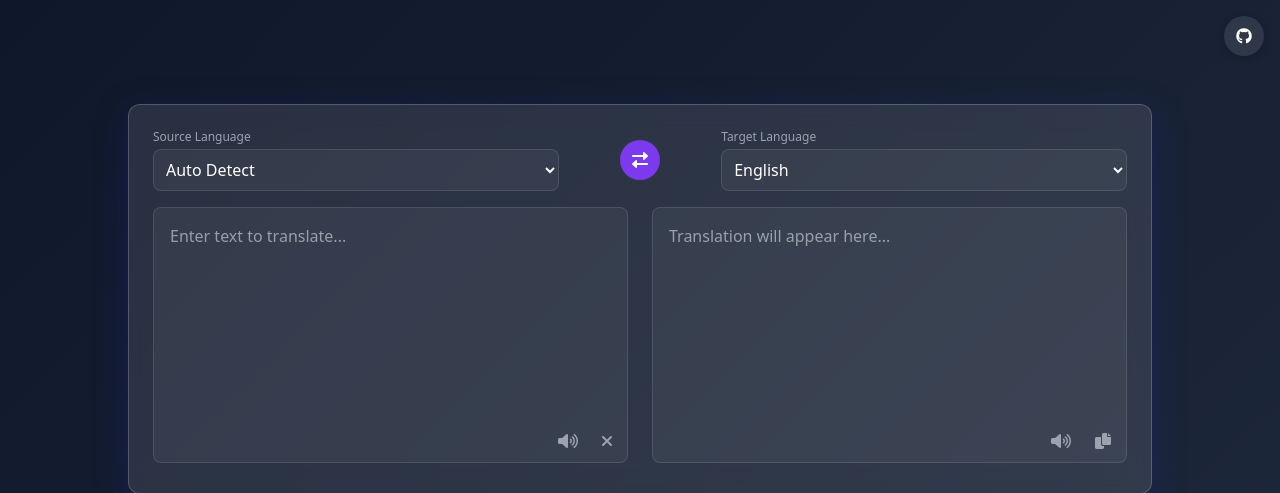
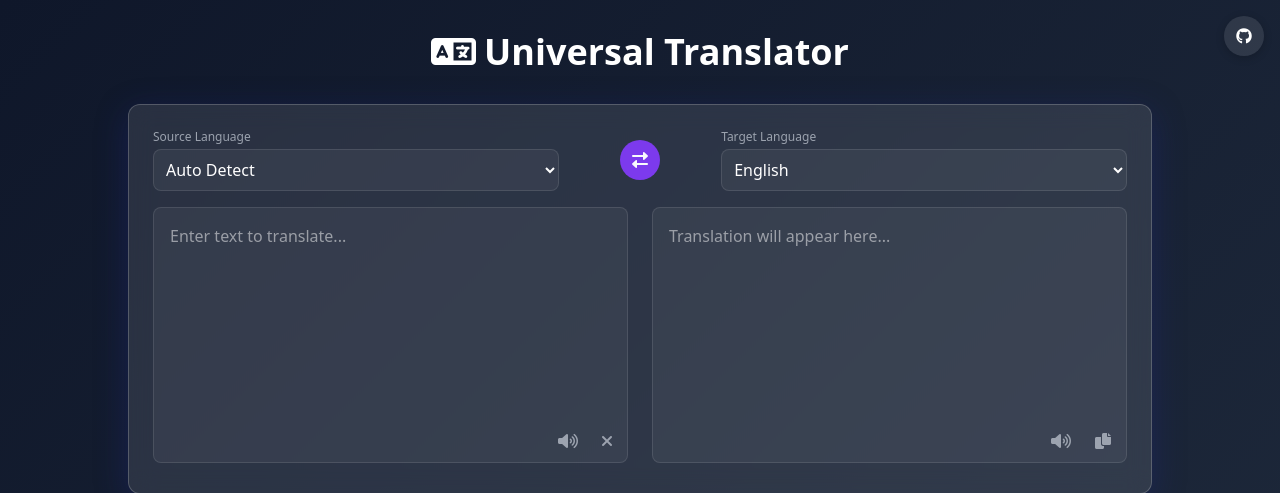
Before and after one commit to ShivanshGhelani/Myra-Translator, a FastAPI app: page / in a window 1280 px wide. Shown: the top 493 px of the page. Run offline with FastAPI, Linux system fonts and the light colour scheme; parts of the project's set-up code (start-up, migrations or seed data) failed here and were passed over.

Commit message:
Update header text color to white for better visibility

```diff
--- a/templates/translate.html
+++ b/templates/translate.html
@@ -513,7 +513,7 @@
 
     <div class="container mx-auto px-2 sm:px-4 py-4 sm:py-8 relative z-10">
         <div class="max-w-5xl mx-auto">
-            <h1 class="text-3xl md:text-4xl font-bold text-center mb-4 md:mb-8 text-transparent bg-clip-text bg-gradient-to-r from-violet-400 to-indigo-400">
+            <h1 class="text-3xl md:text-4xl font-bold text-center mb-4 md:mb-8 text-white bg-clip-text bg-gradient-to-r from-violet-400 to-indigo-400">
                 <i class="fas fa-language mr-2"></i>Universal Translator
             </h1>
               <div class="glass-card rounded-xl p-6 mb-8">
```
